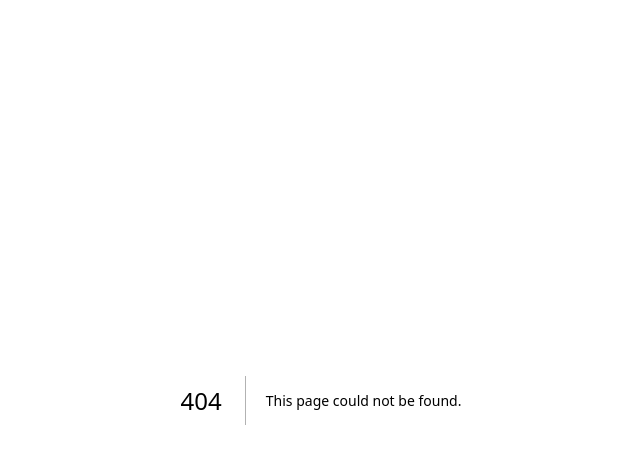
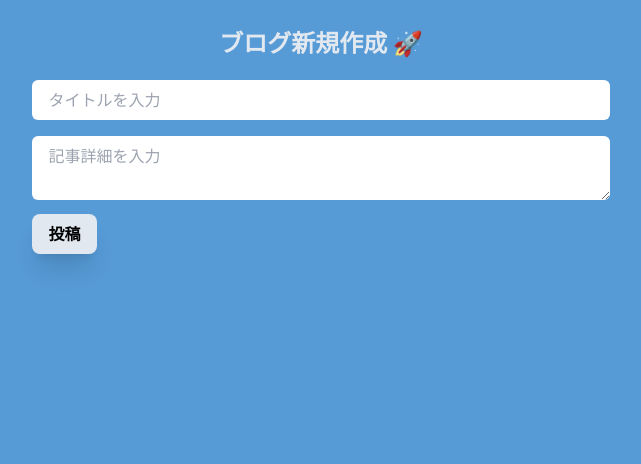
Before and after one commit to thiger7/fullstack-blog, a Next.js app: page /blog/add in a window 1280 px wide. Before the commit this address had no page. Shown: the top 464 px of the page, without its empty margins (319-960 px from the left). Built offline with nearby package versions, Linux system fonts and the light colour scheme.

Commit message:
新規投稿画面の作成

```diff
--- /dev/null
+++ b/src/app/blog/add/page.tsx
@@ -0,0 +1,45 @@
+"use client";
+
+import React from 'react';
+import { useRef } from "react";
+
+const PostBlog = () => {
+
+  const titleRef = useRef<HTMLInputElement | null>(null);
+  const descriptionRef = useRef<HTMLTextAreaElement | null>(null);
+
+  const handleSubmit = (e: React.FormEvent) => {
+    e.preventDefault();
+
+    console.log(titleRef.current?.value);
+    console.log(descriptionRef.current?.value);
+  }
+
+  return (
+    <>
+      <div className="w-full m-auto flex my-4">
+        <div className="flex flex-col justify-center items-center m-auto">
+          <p className="text-2xl text-slate-200 font-bold p-3">ブログ新規作成 🚀</p>
+          <form onSubmit={ handleSubmit }>
+            <input
+              ref={ titleRef }
+              placeholder="タイトルを入力"
+              type="text"
+              className="rounded-md px-4 w-full py-2 my-2"
+            />
+            <textarea
+              ref={ descriptionRef }
+              placeholder="記事詳細を入力"
+              className="rounded-md px-4 py-2 w-full my-2"
+            ></textarea>
+            <button className="font-semibold px-4 py-2 shadow-xl bg-slate-200 rounded-lg m-auto hover:bg-slate-100">
+              投稿
+            </button>
+          </form>
+        </div>
+      </div>
+    </>
+  );
+};
+
+export default PostBlog;
```
